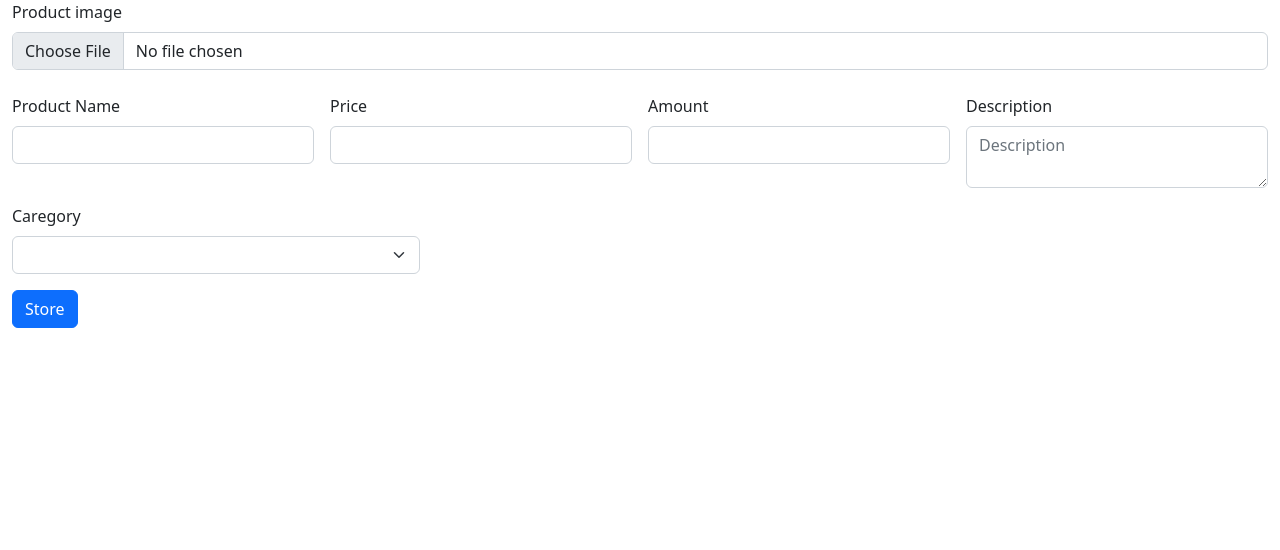
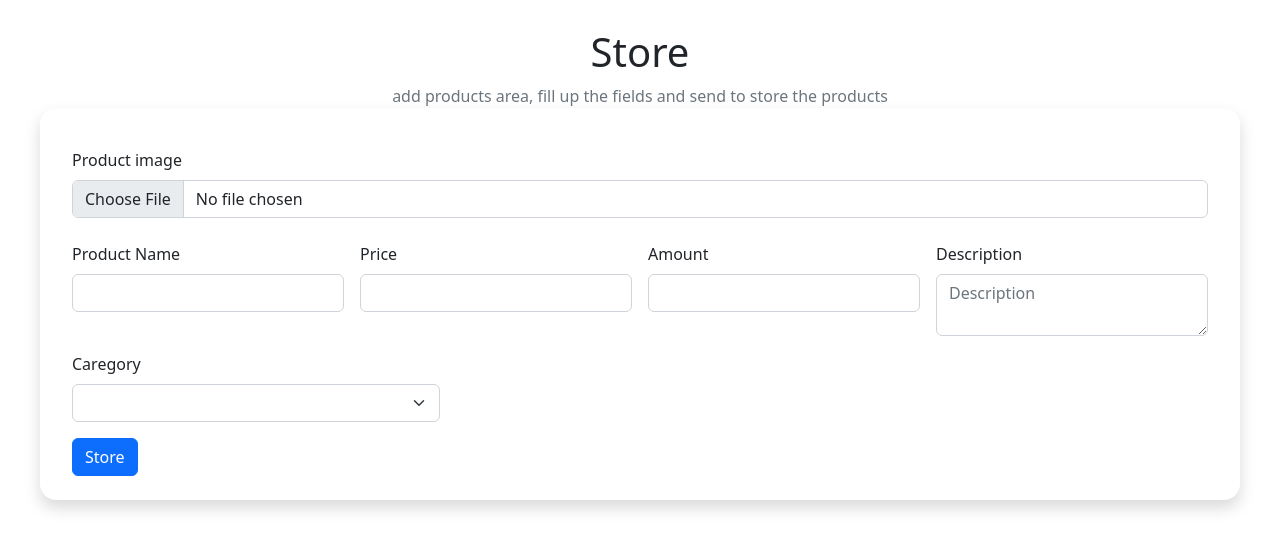
Before and after one commit to Bradigson/e-comerce, a React (Vite) app: page /store_products in a window 1280 px wide. Shown: the top 550 px of the page. Built offline with nearby package versions, Linux system fonts and the light colour scheme.

Commit message:
addProducts done

```diff
--- a/package.json
+++ b/package.json
@@ -9,9 +9,11 @@
   },
   "dependencies": {
     "firebase": "^9.8.2",
+    "framer-motion": "^6.3.11",
     "react": "^18.0.0",
     "react-dom": "^18.0.0",
-    "react-router-dom": "^6.3.0"
+    "react-router-dom": "^6.3.0",
+    "sass": "^1.52.2"
   },
   "devDependencies": {
     "@types/react": "^18.0.0",
--- a/src/App.jsx
+++ b/src/App.jsx
@@ -6,7 +6,7 @@ function App() {
   const [count, setCount] = useState(0)
 
   return (
-    <div className="App container-fluid">
+    <div className="App container-fluid p-0">
       <Rutas/>
     </div>
   )
--- /dev/null
+++ b/src/assets/style/AddProducts.scss
@@ -0,0 +1,14 @@
+@mixin padding($Padding) {
+    padding : $Padding
+}
+.form-container{
+    @include padding(3rem);
+    height: 100vh;
+    form{
+        @include padding(1.5rem);
+        border-radius: 1rem;
+        textarea{
+            max-height: 8rem;
+        }
+    }
+}
--- a/src/components/AddProducts.jsx
+++ b/src/components/AddProducts.jsx
@@ -1,4 +1,6 @@
-import {useState, useEffect} from 'react';
+import {useState} from 'react';
+import '../assets/style/AddProducts.scss';
+import { motion } from 'framer-motion';
 import app from '../firebase/fFirebase';
 import {getFirestore, collection, addDoc} from 'firebase/firestore';
 import {getStorage, ref, uploadBytes, getDownloadURL} from 'firebase/storage';
@@ -67,8 +69,13 @@ const AddProduct = ()=>{
 
     }
     return(
-        <div>
-            <form className="row g-3" onSubmit={handleSubmit}>
+
+        <motion.div className='form-container' animate={{y:-20}}>
+            <div className='text-center'>
+                <h1>Store</h1>
+                <p className='text-muted'>add products area, fill up the fields and send to store the products</p>
+            </div>
+            <form className="row g-3 shadow" onSubmit={handleSubmit}>
                 {/* Product img */}
                 <div className="mb-2">
                     <label  className="form-label">Product image</label>
@@ -115,6 +122,7 @@ const AddProduct = ()=>{
                     </select>
                 </div>
 
+
                 <div className="col-12">
                     <button type="submit" className="btn btn-primary" onClick={()=> setLoading(!loading)}>
                         {
@@ -127,7 +135,7 @@ const AddProduct = ()=>{
                 </div>
             </form>
 
-        </div>
+        </motion.div>
     )
 }
 
```
Also changed, not shown: 1 other file (tests, documents, lock files or other folders).
